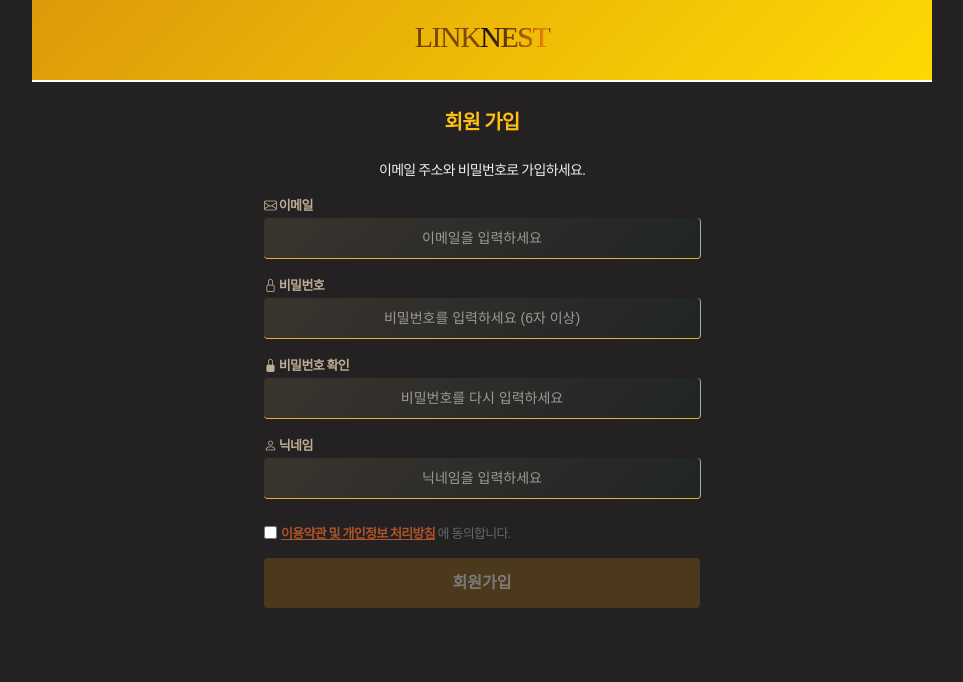
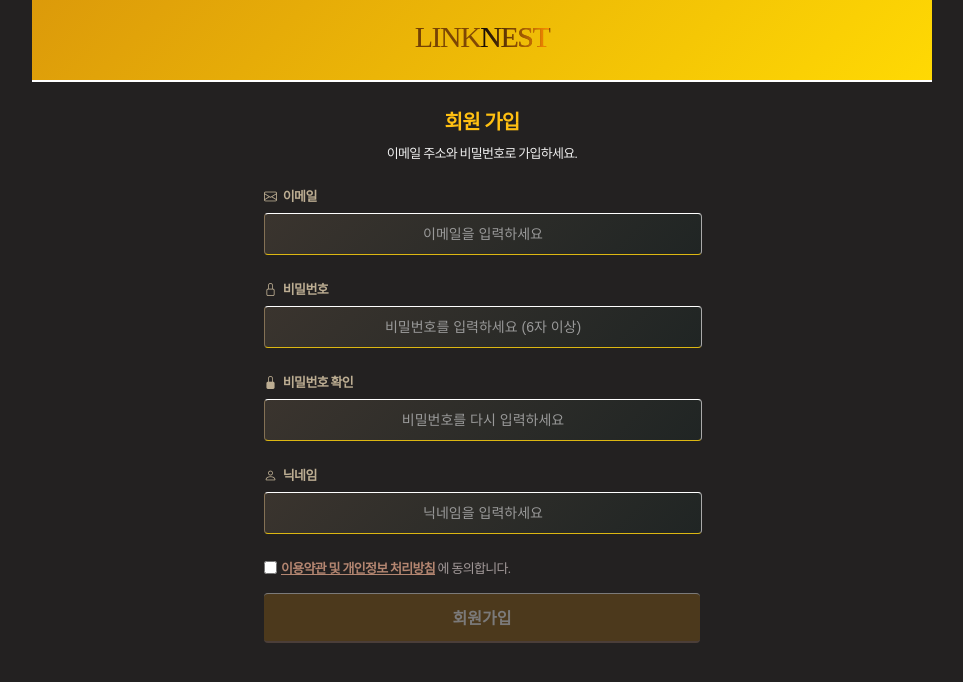
Before and after one commit to koyoungsun/flowcard, a Vue app: page /register in a window 1280 px wide. Shown: the top 682 px of the page, without its empty margins (158-1121 px from the left). Built offline with nearby package versions, Linux system fonts and the light colour scheme; no server answers; a web font is replaced by a local one.

Commit message:
보더 디자인 변경

```diff
--- a/src/assets/styles/main.scss
+++ b/src/assets/styles/main.scss
@@ -187,10 +187,10 @@ aside {position:fixed; top: 0;
         .noimg{border:1px solid #fff; width:80px; height:80px; display:block; margin:0 auto; border-radius:50%; background-color:#eee; color:#fff; font-size:50px; line-height:80px;}
     }
     .status-view{text-align:center; padding:24px 16px; font-size:16px; border-bottom:8px solid #47300b;
-        h3{line-height:160%; font-weight:700; font-size:15px; color:#c5afbe; border:1px solid #c5afbe; border-radius:16px; padding:4px 0; margin-bottom:16px;}
+        h3{line-height:160%; font-weight:700; font-size:15px; color:#fff; border:1px solid #7a4308; background-color:#906910; border-radius:16px; padding:4px 0; margin-bottom:16px;}
         i{display:inline-block; width:1px; height:15px; background-color:#eee; margin:0 16px; position:relative; top:2px;}
         span{font-size:14px;}
-        strong{margin:0 4px; color:#f90;}
+        strong{margin:0 4px; color:rgb(164, 101, 29);}
     }
     .setting{ padding: 24px 16px; border-bottom:8px solid #47300b;
         .mt-4{display:flex; justify-content:space-between; height:40px; line-height:40px; border-top:1px solid #eaeaea;
@@ -205,14 +205,14 @@ aside {position:fixed; top: 0;
     .service{ text-align:center; padding:24px 16px; font-size:14px;
         p{letter-spacing:-.7px;}
         a{ display:block; font-weight:500; letter-spacing:-.7px; margin:8px 0 0; color:#2272ed}
-        button{ clear:both; display:block; margin:16px auto; width:100%; height:48px; line-height:48px; text-align:center; font-weight:700; font-size:16px; background: linear-gradient(90deg, #2d1a04, #7c4d0c, #251702); border:0; border-radius:4px; color:#fff; letter-spacing:-.7px;}
+        button{ clear:both; display:block; margin:16px auto; width:100%; height:48px; line-height:48px; text-align:center; font-weight:700; font-size:16px; background: linear-gradient(90deg, #2d1a04, #7c4d0c, #251702); border:0; border-radius:4px; color:#fff; letter-spacing:-.7px; border-top:2px solid rgb(202, 165, 109); border-bottom:2px solid rgb(110, 79, 34);}
     }
     .footer{ text-align:center;
         .item{font-size:14px; letter-spacing:-.7px; color:#704916;}
         .company{color:#e0b680; margin:4px 16px 0; font-size:11px;
             strong{margin-right:4px;}
         }
-        a{font-size:11px; margin:20px 0; display:block; letter-spacing: -.7px;}
+        a{font-size:11px; margin:20px 0;font-weight:700; color:#f90; display:block; letter-spacing: -.7px;}
     }
   }
 
@@ -391,10 +391,10 @@ ol.info{list-style:none; padding:8px 16px; margin:0 16px; background:rgba(255, 2
     }
     .input-form{
         label{display:block; font-size:13px; font-weight:700; margin:16px 0 4px; color:rgb(201, 176, 137);}
-        input{width:100%; height:40px; text-align: center; padding:0; margin:0; font-size:14px; color:#fff; border-bottom:1px solid #eee; border-radius:4px; background:linear-gradient(135deg, #3a342e 0%, #202524 100%);
+        input{width:100%; height:40px; text-align: center; padding:0; margin:0; font-size:14px; color:#fff; border-bottom:1px solid #dcb712; border-left:1px solid rgb(132, 113, 85); border-top:1px solid #fff; border-radius:4px; background:linear-gradient(135deg, #3a342e 0%, #202524 100%);
             &::placeholder{color:#999;}
         }
-        textarea{width:calc(100% - 20px); min-height:100px; line-height:40px; text-align: left; padding:10px; margin:0; font-size:14px; color:#fff; border-bottom:1px solid #eee; border-radius:4px; background:linear-gradient(135deg, #3a342e 0%, #202524 100%);
+        textarea{width:calc(100% - 20px); min-height:100px; line-height:40px; text-align: left; padding:10px; margin:0; font-size:14px; color:#fff; border-bottom:1px solid #dcb712; border-left:1px solid rgb(132, 113, 85); border-top:1px solid #fff; border-radius:4px; background:linear-gradient(135deg, #3a342e 0%, #202524 100%);
             &::placeholder{color:#999;}
         }
     }
@@ -411,10 +411,10 @@ ol.info{list-style:none; padding:8px 16px; margin:0 16px; background:rgba(255, 2
     }
     .input-form{
         label{display:block; font-size:13px; font-weight:700; margin:16px 0 4px; color:#e5cfac;}
-        input{width:100%; height:40px; text-align: center; padding:0; margin:0; font-size:14px; color:#fff; border-bottom:1px solid #ffe554; border-radius:4px; background: linear-gradient(135deg, #3a342e 0%, #202524 100%);
+        input{width:100%; height:40px; text-align: center; padding:0; margin:0; font-size:14px; color:#fff; border-bottom:1px solid #dcb712; border-left:1px solid rgb(132, 113, 85); border-top:1px solid #fff; border-radius:4px; background: linear-gradient(135deg, #3a342e 0%, #202524 100%);
             &::placeholder{color:#999;}
         }
-        textarea{width:calc(100% - 20px); min-height:100px; line-height:40px; text-align: left; padding:10px; margin:0; font-size:14px; color:#fff; border-bottom:1px solid #eee; border-radius:4px; background: linear-gradient(135deg, #3a342e 0%, #202524 100%);
+        textarea{width:calc(100% - 20px); min-height:100px; line-height:40px; text-align: left; padding:10px; margin:0; font-size:14px; color:#fff; border-bottom:1px solid #dcb712; border-left:1px solid rgb(132, 113, 85); border-top:1px solid #fff; border-radius:4px; background: linear-gradient(135deg, #3a342e 0%, #202524 100%);
             &::placeholder{color:#999;}
         }
     }
@@ -436,10 +436,10 @@ ol.info{list-style:none; padding:8px 16px; margin:0 16px; background:rgba(255, 2
         .add-coment{ text-align:center; margin:8px 0; font-size:14px; color:#d8c69c;
             span{display:block; font-weight:700; font-size:16px; padding:4px 0 8px;}
         }
-        .ins-email{width:calc(100% - 4px); height:40px; text-align: center; padding:0; margin:0; font-size:14px; color:#fff; border-bottom:1px solid #f3bb21; border-radius:4px; background:linear-gradient(135deg, #3a342e 0%, #202524 100%);
+        .ins-email{width:calc(100% - 4px); height:40px; text-align: center; padding:0; margin:0; font-size:14px; color:#fff; border-bottom:1px solid #dcb712; border-left:1px solid rgb(132, 113, 85); border-top:1px solid #fff;border-radius:4px; background:linear-gradient(135deg, #3a342e 0%, #202524 100%);
             &::placeholder{color:#999;}
         }
-        .ins-pass{width:calc(100% - 4px); height:40px; text-align: center; padding:0; margin:8px 0 16px; font-size:14px; color:#fff; border-bottom:1px solid #f3bb21; border-radius:4px;background:linear-gradient(135deg, #3a342e 0%, #202524 100%);
+        .ins-pass{width:calc(100% - 4px); height:40px; text-align: center; padding:0; margin:8px 0 16px; font-size:14px; color:#fff; border-bottom:1px solid #dcb712; border-left:1px solid rgb(132, 113, 85); border-top:1px solid #fff; border-radius:4px;background:linear-gradient(135deg, #3a342e 0%, #202524 100%);
             &::placeholder{color:#999;}
         }
         .btn-login{width:100%; height:50px; line-height:50px; text-align:center; border-radius:4px; border:0; background: linear-gradient(90deg, #A3E4D7, #C7B8EA, #F6E5C9); font-size:16px; font-weight:700; color:#fff; letter-spacing:-.7px; border-top:1px solid #fff; border-bottom:2px solid #999; }
@@ -452,23 +452,25 @@ ol.info{list-style:none; padding:8px 16px; margin:0 16px; background:rgba(255, 2
 .join-wrap{
     .join{padding:24px 32px; box-sizing: border-box; overflow:hidden; letter-spacing:-.7px;
         h1{text-align:center; font-size:20px; color:#ffc012; letter-spacing:-.7px; font-weight:700;}
-        p.cmt{font-size:14px; margin:24px 0 8px; color:#eee; text-align:center;}
+        p.cmt{font-size:13px; letter-spacing: -.7px; margin:8px 0 8px; color:#eee; text-align:center;}
         .input-form{
-            label{display:block; font-size:13px; font-weight:700; margin:16px 0 4px; color:#bdae93;}
-            input{width:100%; height:40px; text-align: center; padding:0; margin:0; font-size:14px; color:#fff; background: linear-gradient(135deg, #3a342e 0%, #202524 100%); border:0; border-bottom:1px solid #ebae36; border-radius:4px; border-right:1px solid #aaa;
+            label{display:block; font-size:13px; font-weight:700; margin:24px 0 8px; color:#bdae93;
+                i{margin-right:4px;}
+            }
+            input{width:100%; height:40px; text-align: center; padding:0; margin:0; font-size:14px; color:#fff; background: linear-gradient(135deg, #3a342e 0%, #202524 100%); border:0; border-bottom:1px solid #dcb712; border-left:1px solid rgb(132, 113, 85); border-top:1px solid #fff;border-radius:4px; border-right:1px solid #aaa;
                 &::placeholder{color:#999;}
             }
         }
-        .privacy{font-size:13px; margin:24px 0 16px; color:#666; font-weight:500;
+        .privacy{font-size:13px; margin:24px 0 16px; color:#a39a9a; font-weight:500;
             input{position:relative; top:1px;}
-            a{font-weight:700; color:#af5328; margin-left:4px;}
+            a{font-weight:700; color:#b48671; margin-left:4px;}
         }
 
         .profile-img{
             label{display:block; font-size:13px; font-weight:700; margin:16px 0 4px;}
             input{border:1px solid #f00;}
         }
-        .btn-join-ok{width:100%; height:50px; line-height:50px; text-align:center; font-size:16px; font-weight:700; border:0;background-color: #8b5e16; color:#fff; border-radius:4px;
+        .btn-join-ok{width:100%; height:50px; line-height:50px; text-align:center; font-size:16px; font-weight:700; border:0; background-color: #8b5e16; color:#fff; border-radius:4px; border-top:1px solid #fff; border-bottom:2px solid rgb(136, 107, 93);
             &:disabled{opacity:.4;}
         }
     }
```
